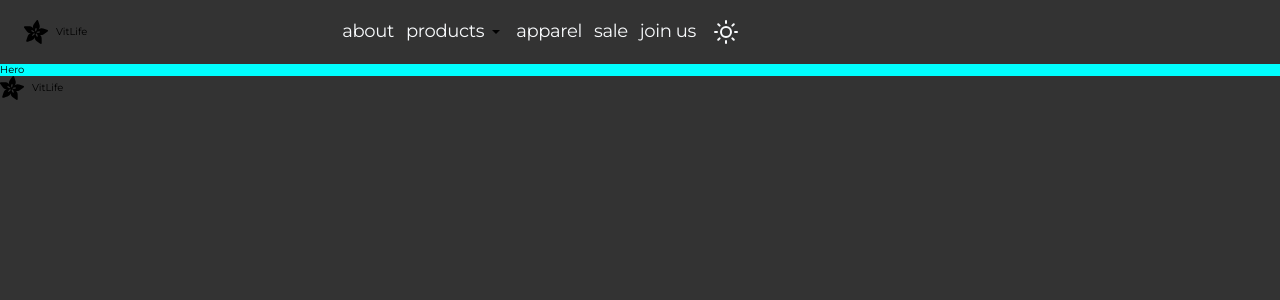
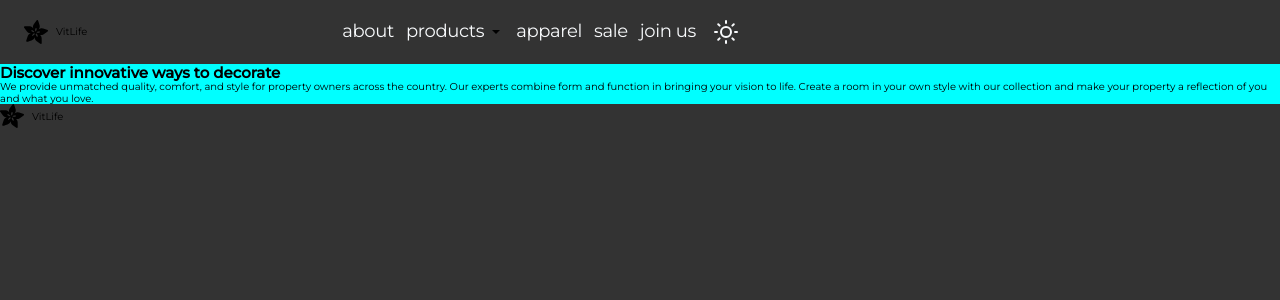
Before and after one commit to Alexandrbig1/vit-life, a React (Vite) app: page / in a window 1280 px wide. Shown: the top 300 px of the page. Built offline with nearby package versions, Linux system fonts and the light colour scheme.

Commit message:
feat: added hero component

```diff
--- a/src/components/Hero/Hero.jsx
+++ b/src/components/Hero/Hero.jsx
@@ -1,7 +1,20 @@
 import { HeroContainer } from "./Hero.styled";
 
 function Hero() {
-  return <HeroContainer>Hero</HeroContainer>;
+  return (
+    <HeroContainer>
+      <div>
+        <h1>Discover innovative ways to decorate</h1>
+        <p>
+          We provide unmatched quality, comfort, and style for property owners
+          across the country. Our experts combine form and function in bringing
+          your vision to life. Create a room in your own style with our
+          collection and make your property a reflection of you and what you
+          love.
+        </p>
+      </div>
+    </HeroContainer>
+  );
 }
 
 export default Hero;
```
